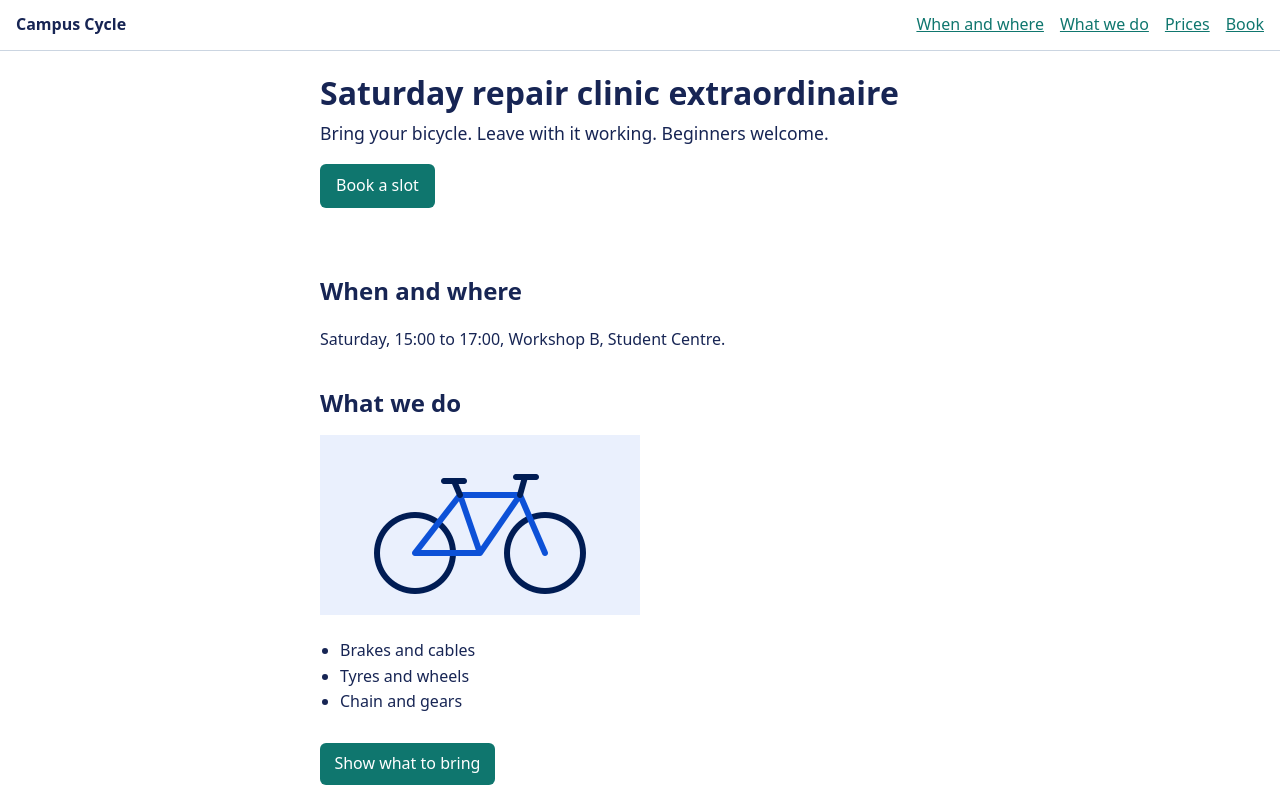
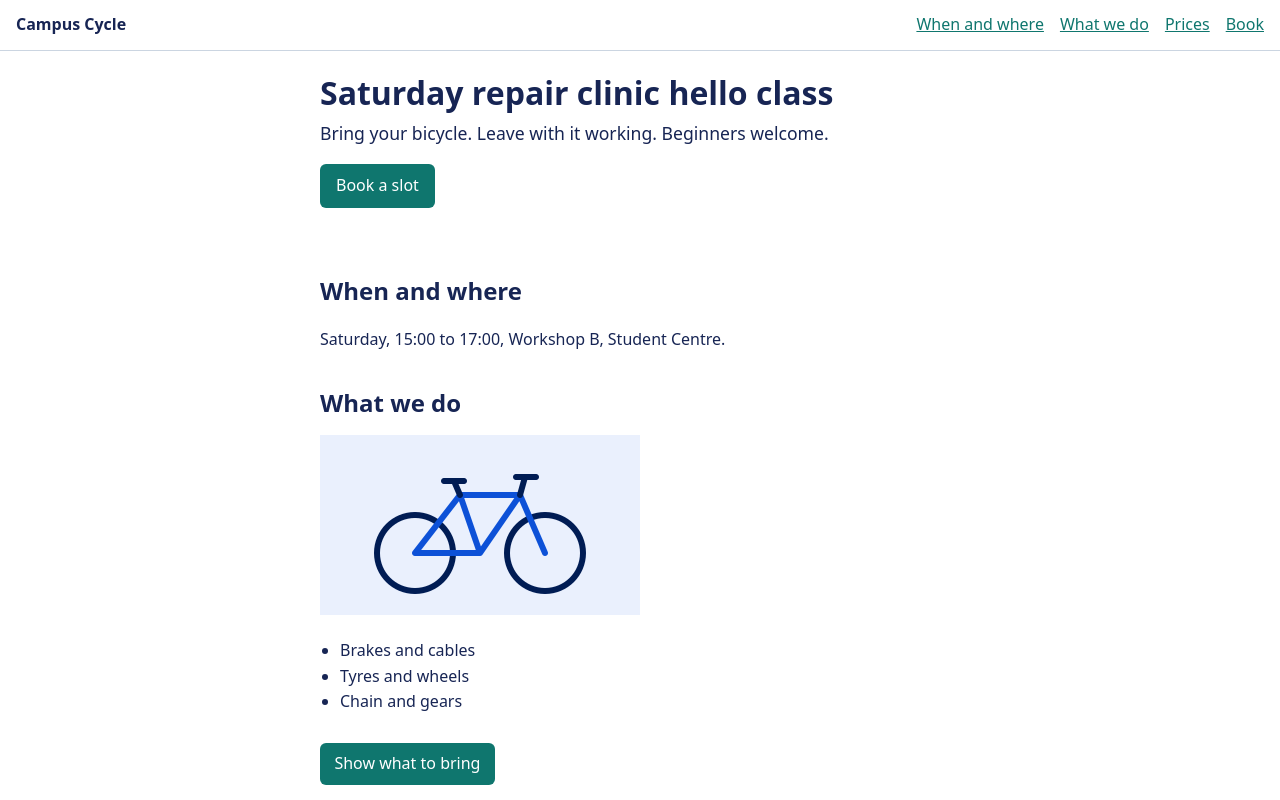
Before and after one commit to jmnsugent26/w1-the-clinic-page-v5, a plain HTML site: page index.html in a window 1280 px wide. Shown: the top 800 px of the page. Drawn offline with Linux system fonts and the light colour scheme.

```diff
--- a/index.html
+++ b/index.html
@@ -21,7 +21,7 @@
   </header>
   <main>
     <section class="hero">
-      <h1>Saturday repair clinic extraordinaire</h1>
+      <h1>Saturday repair clinic hello class</h1>
       <p>Bring your bicycle. Leave with it working. Beginners welcome.</p>
       <a class="button" href="#book">Book a slot</a>
     </section>
```
